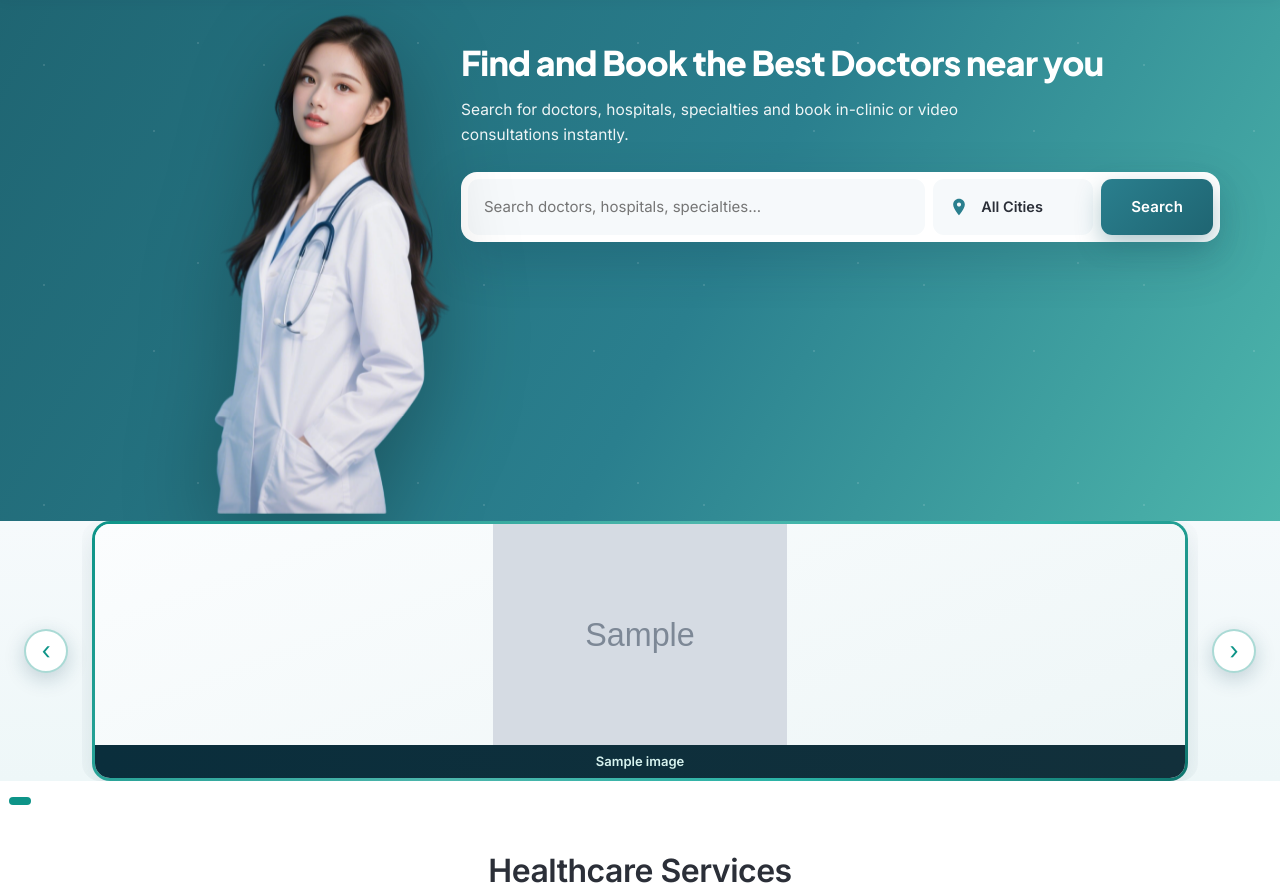
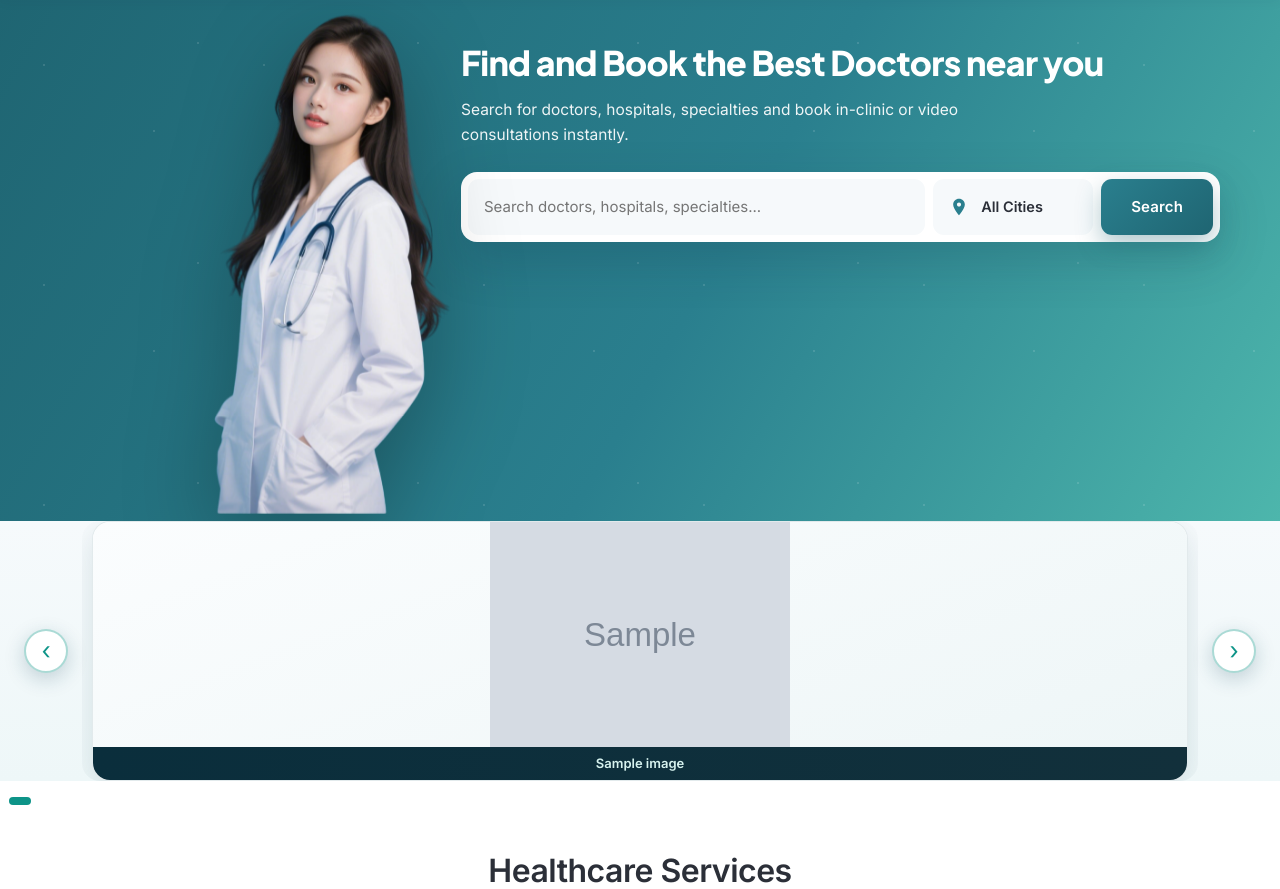
Before and after one commit to Arslan10899/Doctor-App, a Flask app: page / in a window 1280 px wide. Shown: the part 70-959 px from the top of the page. Run offline with Flask 3, Linux system fonts and the light colour scheme; data comes from the database, SQL or seed files in the repository; tables that the repository leaves empty hold one stand-in row (values such as "Sample post"); grey boxes marked "Sample" are stand-in pictures; data that the repository does not hold is empty.

Commit message:
Carousel: remove green gradient border, clean white cards

```diff
--- a/static/css/style.css
+++ b/static/css/style.css
@@ -1446,7 +1446,8 @@ animation: none;
 .hero-slider.single-view .slide { flex: 0 0 100%; }
 .slide-card {
     height: 100%;
-    background: linear-gradient(135deg, #0d9488, #4db6ac 45%, #2bb3a6 70%, #0f766e);
+    background: #fff;
+    border: 1px solid rgba(20, 80, 100, 0.12);
     border-radius: 18px;
     overflow: hidden;
     position: relative;
@@ -1455,15 +1456,14 @@ animation: none;
     flex-direction: column;
     align-items: stretch;
     justify-content: flex-start;
-    padding: 3px;
 }
 .slide-card::before {
     content: "";
     position: absolute;
-    inset: 3px;
-    border-radius: 15px;
-    background: #fff;
-    z-index: 0;
+    inset: 0;
+    border-radius: 17px;
+    background: #fff;
+    z-index: -1;
 }
 .slide-card > * { position: relative; z-index: 1; }
 .slide-card img {
@@ -1473,7 +1473,6 @@ animation: none;
     object-fit: contain;
     background: linear-gradient(160deg, #fbfdfe, #eef6f7);
     display: block;
-    border-radius: 15px 15px 0 0;
 }
 .slide-card:hover { transform: translateY(-3px); box-shadow: 0 16px 40px rgba(20, 105, 120, 0.22); }
 .slide-card { transition: transform .3s ease, box-shadow .3s ease; }
@@ -1489,7 +1488,6 @@ animation: none;
     line-height: 1.3;
     width: 100%;
     margin: 0;
-    border-radius: 0 0 15px 15px;
     box-sizing: border-box;
 }
 .car-nav {
@@ -1539,8 +1537,7 @@ animation: none;
     .car-nav.next { right: 0; }
     .slide-dots { bottom: -20px; }
     .slide-card { border-radius: 12px; }
-    .slide-card img { border-radius: 9px 9px 0 0; }
-    .slide-caption { border-radius: 0 0 9px 9px; font-size: 11.5px; padding: 6px 8px; }
+    .slide-caption { font-size: 11.5px; padding: 6px 8px; }
 }
 
 @media (max-width: 640px) {
```
